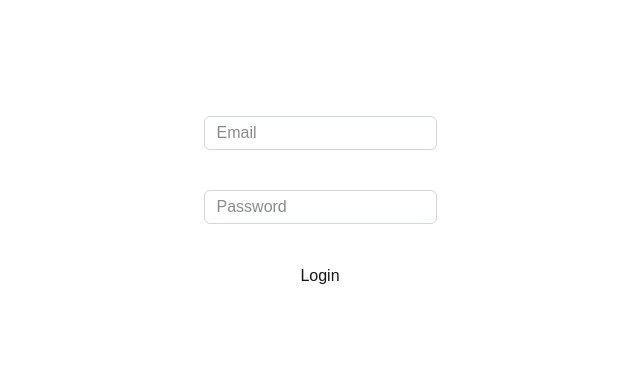
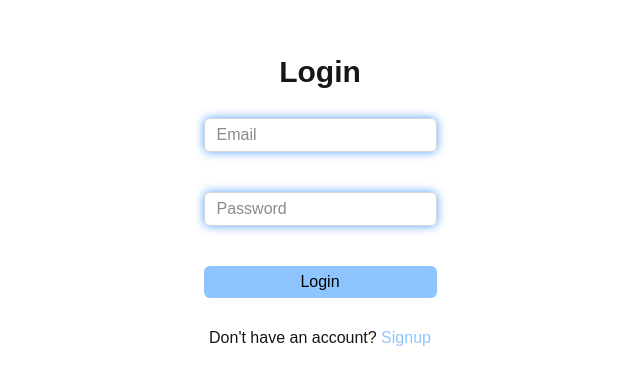
Before and after one commit to RagavRyan365/TeamTask, a Next.js app in the folder frontend/: page /login in a window 1280 px wide. Shown: the part 198-582 px from the top of the page, without its empty margins (320-960 px from the left). Built offline with nearby package versions, Linux system fonts and the light colour scheme.

Commit message:
Add:Touch up in signup and login page

```diff
--- a/frontend/app/globals.css
+++ b/frontend/app/globals.css
@@ -21,7 +21,7 @@
 
 @layer components{
   .Input{
-    @apply border-1 border-gray-300 rounded-md px-3 py-1 focus:outline-none focus:bg-blue-300 focus:text-black;
+    @apply border-1 border-gray-300 rounded-md px-3 py-1 shadow-[0_0_10px] shadow-blue-400 hover:text-black hover:bg-blue-200 focus:outline-none focus:bg-blue-300 focus:text-black;
   }
 
 }
--- a/frontend/app/login/page.tsx
+++ b/frontend/app/login/page.tsx
@@ -4,12 +4,14 @@ import {useRouter} from "next/navigation";
 export default function Login() {
   const router = useRouter();
   return (
-    <div className="h-screen w-screen flex justify-center items-center">
+    <div className="h-screen w-screen flex flex-col gap-7 justify-center items-center">
+      <h1 className="text-3xl font-bold">Login</h1>
       <form className="flex flex-col gap-10">
         <input type="email" placeholder="Email" className="Input" required name="Email" />
         <input type="password" placeholder="Password" className="Input" required name="Password" />
-        <button type="submit">Login</button>
+        <button type="submit" className="bg-blue-300 w-auto h-8 rounded-md text-black">Login</button>
       </form>
+      <p>Don't have an account? <span onClick={()=>router.push("/signup")} className="text-blue-300 cursor-pointer">Signup</span></p>
     </div>
   );
 }
--- a/frontend/app/page.tsx
+++ b/frontend/app/page.tsx
@@ -11,8 +11,8 @@ export default function Home() {
   return (
     <div className="h-screen w-screen flex flex-col gap-5 justify-center items-center">
       <h1 className="text-3xl font-bold my-10">Welcome to TeamTask</h1>
-      <button onClick={()=>router.push("/signup")} className="w-40 border-blue-200 border-1 rounded-[8px] px-5 py-1 transition-all duration-300 shadow-blue-400 shadow-[0_0_10px] hover:bg-blue-200 hover:rounded-[15px] hover:text-black">Signup ---&gt;</button>
-      <button onClick={()=>router.push("/login")} className="w-40 border-blue-200 border-1 rounded-[8px] px-5 py-1 transition-all duration-300 shadow-blue-400 shadow-[0_0_10px] hover:bg-blue-200 hover:rounded-[15px] hover:text-black">Login ---&gt;</button>
+      <button onClick={()=>router.push("/signup")} className="w-40 border-blue-200 border-1 rounded-[8px] px-5 py-1 transition-all duration-300 shadow-blue-400 shadow-[0_0_10px] hover:bg-blue-200 hover:rounded-[15px] hover:text-black">Signup</button>
+      <button onClick={()=>router.push("/login")} className="w-40 border-blue-200 border-1 rounded-[8px] px-5 py-1 transition-all duration-300 shadow-blue-400 shadow-[0_0_10px] hover:bg-blue-200 hover:rounded-[15px] hover:text-black">Login</button>
     </div>
   );
 }
--- a/frontend/app/signup/page.tsx
+++ b/frontend/app/signup/page.tsx
@@ -4,14 +4,16 @@ import {useRouter} from "next/navigation";
 export default function Signup() {
   const router = useRouter();
   return (
-    <div className="h-screen w-screen flex  gap-10 justify-center items-center">
+    <div className="h-screen w-screen flex flex-col gap-7 justify-center items-center">
+      <h1 className="text-3xl font-bold">Signup</h1>
       <form className="flex flex-col gap-10">
         <input type="text" placeholder="Username" className="Input" required name="Username" />
         <input type="email" placeholder="Email" className="Input" required name="Email" />
         <input type="password" placeholder="Password" className="Input" required name="Password" />
         <input type="password" placeholder="Confirm Password" className="Input" required name="ConfirmPassword" />
-        <button type="submit">Signup</button>
+        <button type="submit" className="bg-blue-300 w-auto h-8 rounded-md text-black">Signup</button>
       </form>
+      <p>Already have an account? <span onClick={()=>router.push("/login")} className="text-blue-300 cursor-pointer">Login</span></p>
     </div>
   );
 }
```
